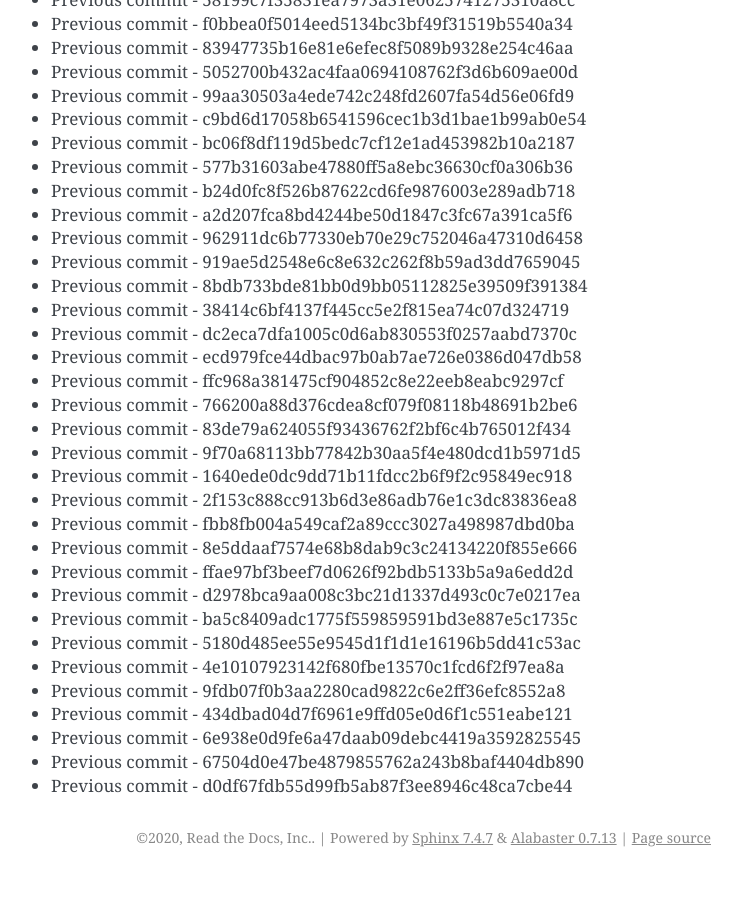
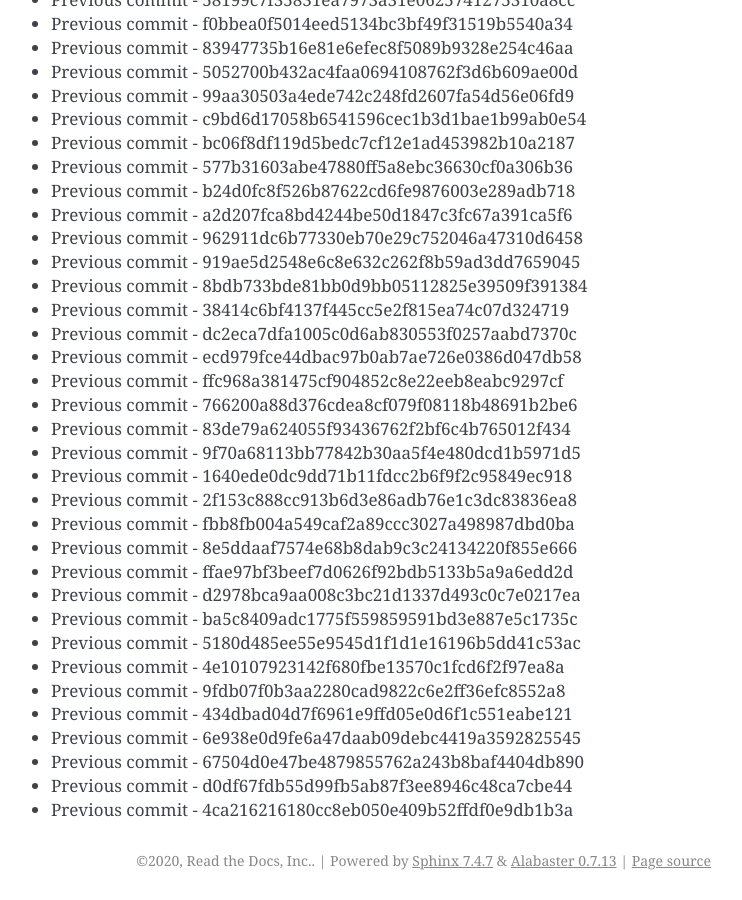
Before and after one commit to readthedocs/rtd-git-stresstest, a Sphinx documentation site: the page built from docs/updates.rst, in a window 1280 px wide and 900 px high, scrolled down 78685 px. Shown: the whole window, without its empty margins (399-1141 px from the left). Built offline with Sphinx 7.4.7, drawn with Linux system fonts in a browser that asks for light colours; before the commit the page ends 79562 px from its top, so only the background shows below that.

Commit message:
Generating commit from previous: 4ca216216180cc8eb050e409b52ffdf0e9db1b3a

```diff
--- a/docs/updates.rst
+++ b/docs/updates.rst
@@ -3338,3 +3338,4 @@ It can be tested for any performance characteristics.
 * Previous commit - 6e938e0d9fe6a47daab09debc4419a3592825545
 * Previous commit - 67504d0e47be4879855762a243b8baf4404db890
 * Previous commit - d0df67fdb55d99fb5ab87f3ee8946c48ca7cbe44
+* Previous commit - 4ca216216180cc8eb050e409b52ffdf0e9db1b3a
```
